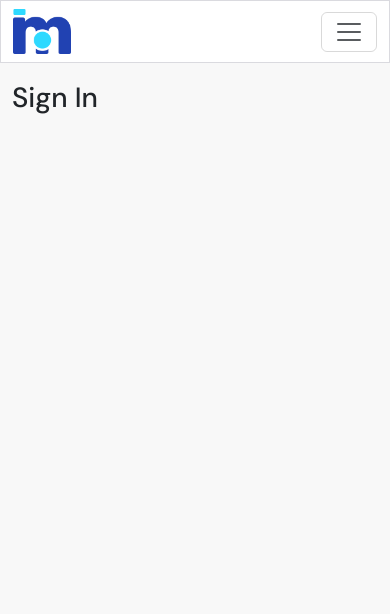
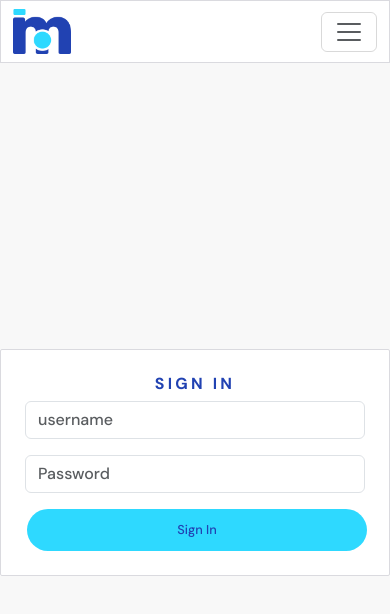
Before and after one commit to Redsskull/moments, a React (Create React App) app: page /signin in a window 390 px wide. Shown: the top 614 px of the page. Built offline with nearby package versions, Linux system fonts and the light colour scheme.

Commit message:
add sign in form

```diff
--- a/src/App.js
+++ b/src/App.js
@@ -4,6 +4,7 @@
 import {Route,Routes} from 'react-router-dom';
 import './api/axiosDefaults';
 import SignUpForm from './pages/auth/SignUpForm';
+import SignInForm from './pages/auth/SignInForm';
 
 function App() {
   return (
@@ -12,7 +13,7 @@
       <Container className={styles.Main}>
         <Routes>
           <Route path = "/" element={<h1>Home Page</h1>} />
-          <Route path = "/signin" element={<h1>Sign In</h1>}/>
+          <Route path = "/signin" element={<SignInForm/>}/>
           <Route path = "/signup" element={<SignUpForm/>}/>
           <Route path="*" element={<p>Page not found!</p>} />
         </Routes>
--- /dev/null
+++ b/src/pages/auth/SignInForm.js
@@ -0,0 +1,89 @@
+import React, {useState} from "react";
+import Form from "react-bootstrap/Form";
+import Alert from "react-bootstrap/Alert";
+import Button from "react-bootstrap/Button";
+import Col from "react-bootstrap/Col";
+import Row from "react-bootstrap/Row";
+import Image from "react-bootstrap/Image";
+import Container from "react-bootstrap/Container";
+import { Link, useNavigate } from "react-router-dom";
+import styles from "../../styles/SignInUpForm.module.css";
+import btnStyles from "../../styles/Button.module.css";
+import appStyles from "../../App.module.css";
+import axios from 'axios'
+const SignInForm = () => {
+    const [signInData, setSignInData] = useState({
+        username: "",
+        password: "",
+    });
+    const {username, password} = signInData;
+    const [errors, setErrors] = useState({});
+    const navigate = useNavigate();
+
+    const handleChange = (event) => {
+        setSignInData({...signInData, [event.target.name]: event.target.value});
+    }
+
+    const handleSubmit = async (event) => {
+        event.preventDefault();
+        try {
+          await axios.post('/dj-rest-auth/login/', signInData);
+          navigate('/');
+        } catch (err) {
+        setErrors(err.response?.data);
+        }
+      };
+
+  return (
+    <Row className={styles.Row}>
+      <Col className="my-auto p-0 p-md-2" md={6}>
+        <Container className={`${appStyles.Content} p-4 `}>
+          <h1 className={styles.Header}>sign in</h1>
+          <Form onSubmit={handleSubmit}>
+          <Form.Group className="mb-3" controlId="username">
+          <Form.Label className="d-none">Username</Form.Label>
+        <Form.Control className={styles.input}type="text" placeholder="username" name = "username" value = {username} onChange = {handleChange} />
+      </Form.Group>
+      {errors.username?.map((message, idx) => (
+              <Alert variant="warning" key={idx}>
+                {message}
+              </Alert>
+            ))}
+      <Form.Group className="mb-3" controlId="password">
+        <Form.Label className="d-none">Password</Form.Label>
+        <Form.Control className={styles.input} type="password" placeholder="Password" name = "password" value = {password} onChange = {handleChange}/>
+      </Form.Group>
+      {errors.password?.map((message, idx) => (
+              <Alert variant="warning" key={idx}>
+                {message}
+              </Alert>
+            ))}
+      <Button className={`${btnStyles.Button} ${btnStyles.Wide} ${btnStyles.Bright}`} type="submit">
+       Sign In
+      </Button>
+      {errors.non_field_errors?.map((message, idx) => (
+              <Alert variant="warning" key={idx} className="mt-3">
+                {message}
+              </Alert>
+            ))}
+    </Form>
+        </Container>
+        {/* <Container className={`mt-3 ${appStyles.Content}`}>
+          <Link className={styles.Link} to="/signup">
+          </Link>
+        </Container> */}
+      </Col>
+      <Col
+        md={6}
+        className={`my-auto d-none d-md-block p-2 ${styles.SignInCol}`}
+      >
+        <Image
+          className={`${appStyles.FillerImage}`}
+          src={"https://codeinstitute.s3.amazonaws.com/AdvancedReact/hero.jpg"}
+        />
+      </Col>
+    </Row>
+  );
+}
+
+export default SignInForm;
--- a/src/pages/auth/SignUpForm.js
+++ b/src/pages/auth/SignUpForm.js
@@ -70,6 +70,12 @@
       <Button className={`${btnStyles.Button} ${btnStyles.Wide} ${btnStyles.Bright}`} type="submit">
        Sign Up
       </Button>
+      {errors.non_field_errors?.map((message, idx) => (
+              <Alert variant="warning" key={idx} className="mt-3">
+                {message}
+              </Alert>
+            ))}
+
     </Form>
 
         </Container>
```
